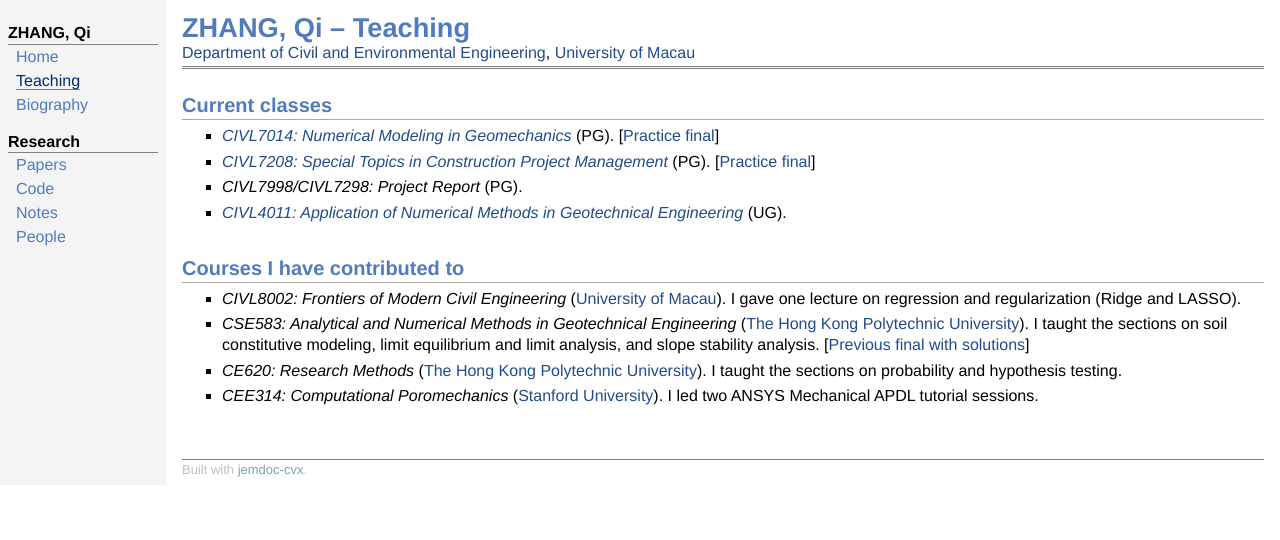
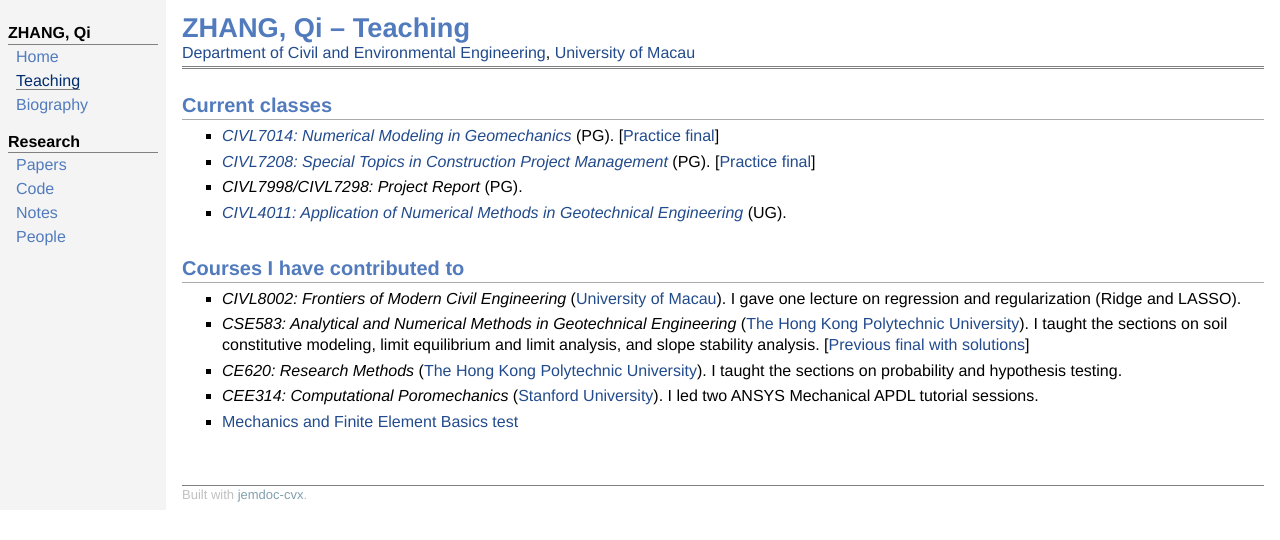
Before and after one commit to KeyJONE/keyjone.github.io, a plain HTML site: page docs/teaching.html in a window 1280 px wide. Drawn offline with Linux system fonts and the light colour scheme.

Commit message:
Add mechanics and finite element basics test to Teaching

```diff
--- a/docs/teaching.html
+++ b/docs/teaching.html
@@ -56,6 +56,9 @@
 <li><p><i>CEE314: Computational Poromechanics</i> (<a href="https://www.stanford.edu/" target="_blank" rel="noopener noreferrer">Stanford University</a>). I led two ANSYS Mechanical APDL tutorial sessions.
 </p>
 </li>
+<li><p><a href="files/teaching/FEM_Exam_Questions.pdf" target="_blank" rel="noopener noreferrer">Mechanics and Finite Element Basics test</a>
+</p>
+</li>
 </ul>
 <div id="footer">
 <div id="footer-text">
```
Also changed, not shown: 3 other files.
